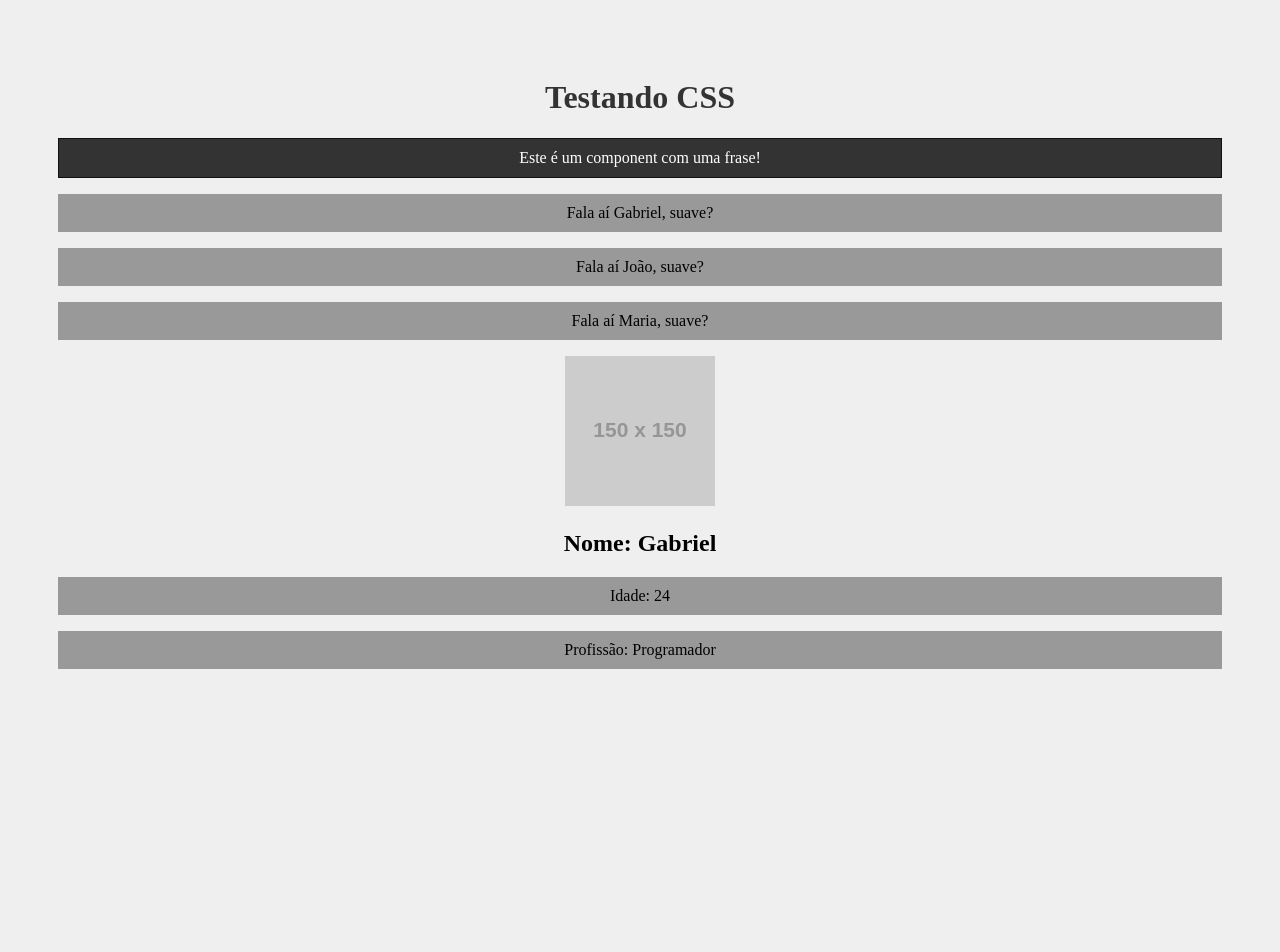
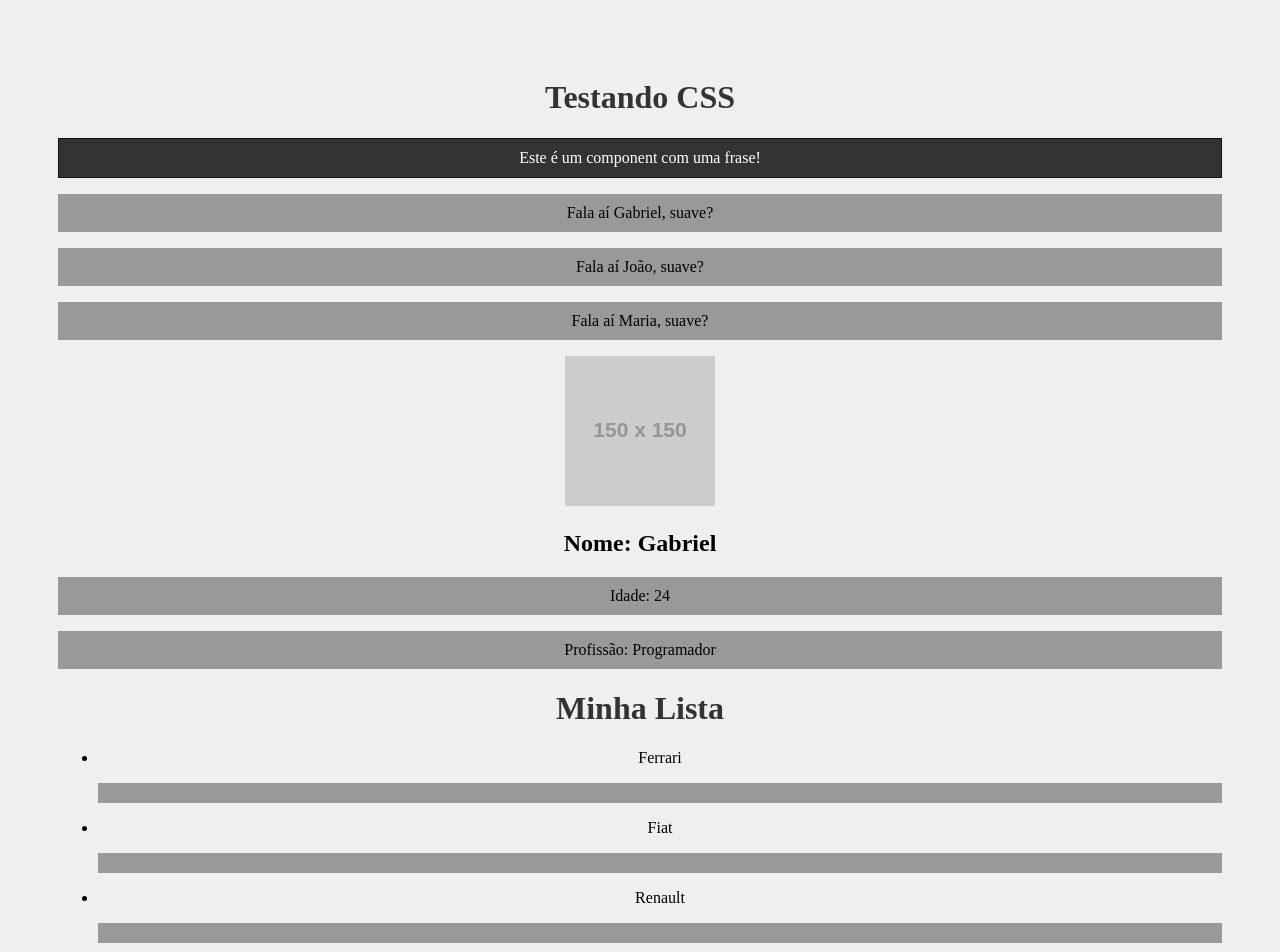
Before and after one commit to bielCoder/aulaReact, a React (Create React App) app: page / in a window 1280 px wide. Shown: the top 952 px of the page. Before the commit the page ends 800 px from the top, so only its background shows below. Built offline with nearby package versions, Linux system fonts and the light colour scheme.

Commit message:
initial commit

```diff
--- a/src/App.js
+++ b/src/App.js
@@ -2,7 +2,7 @@
 import SayMyName from './components/SayMyName';
 import Pessoa from './components/Pessoa';
 import Frase from './components/Frase';
-
+import List from './components/List';
 
 function App() {
 
@@ -16,7 +16,7 @@
       <SayMyName name="João" />
       <SayMyName name={name} />
       <Pessoa name="Gabriel" age="24" jobs="Programador" photo="https://via.placeholder.com/150"/>
-
+      <List />
     </div>
   );
 }
--- /dev/null
+++ b/src/components/Item.js
@@ -0,0 +1,11 @@
+function Item(props)
+{
+    return (
+        <>
+            <li>{ props.marca }</li>
+            <p></p>
+        </>
+    )
+}
+
+export default Item;
--- /dev/null
+++ b/src/components/List.js
@@ -0,0 +1,17 @@
+import Item from './Item';
+
+function List()
+{
+    return (
+        <>
+            <h1>Minha Lista</h1>
+            <ul>
+               <Item marca="Ferrari"/>
+               <Item marca="Fiat"/>
+               <Item marca="Renault"/>
+            </ul>
+        </>
+    )
+}
+
+export default List
--- a/src/index.css
+++ b/src/index.css
@@ -1,5 +1,6 @@
 body {
   padding: 50px;
+  padding-bottom: 500px;
   background-color: #efefef;
 }
 
```
Also changed, not shown: 1 other file (tests, documents, lock files or other folders).
